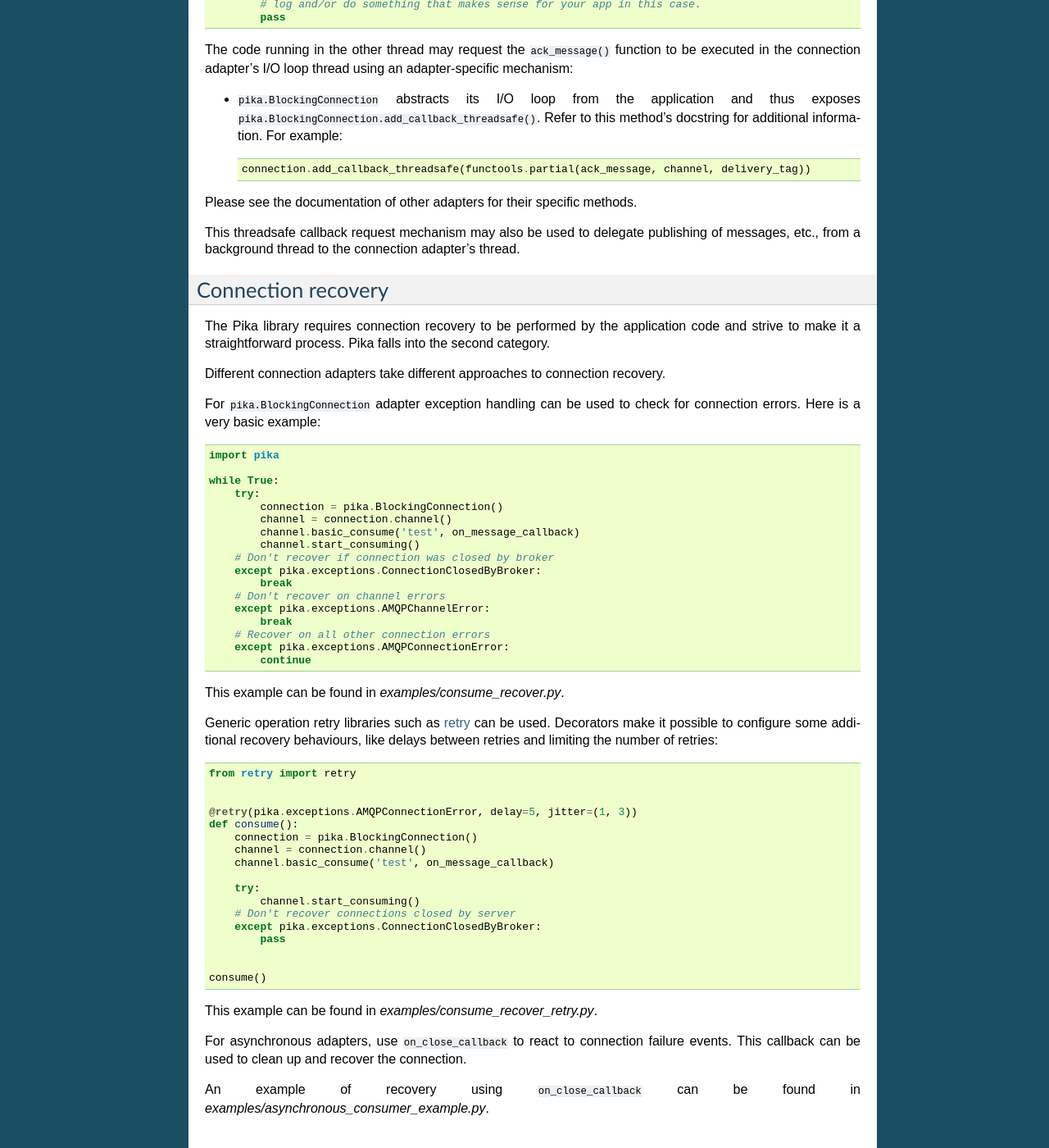
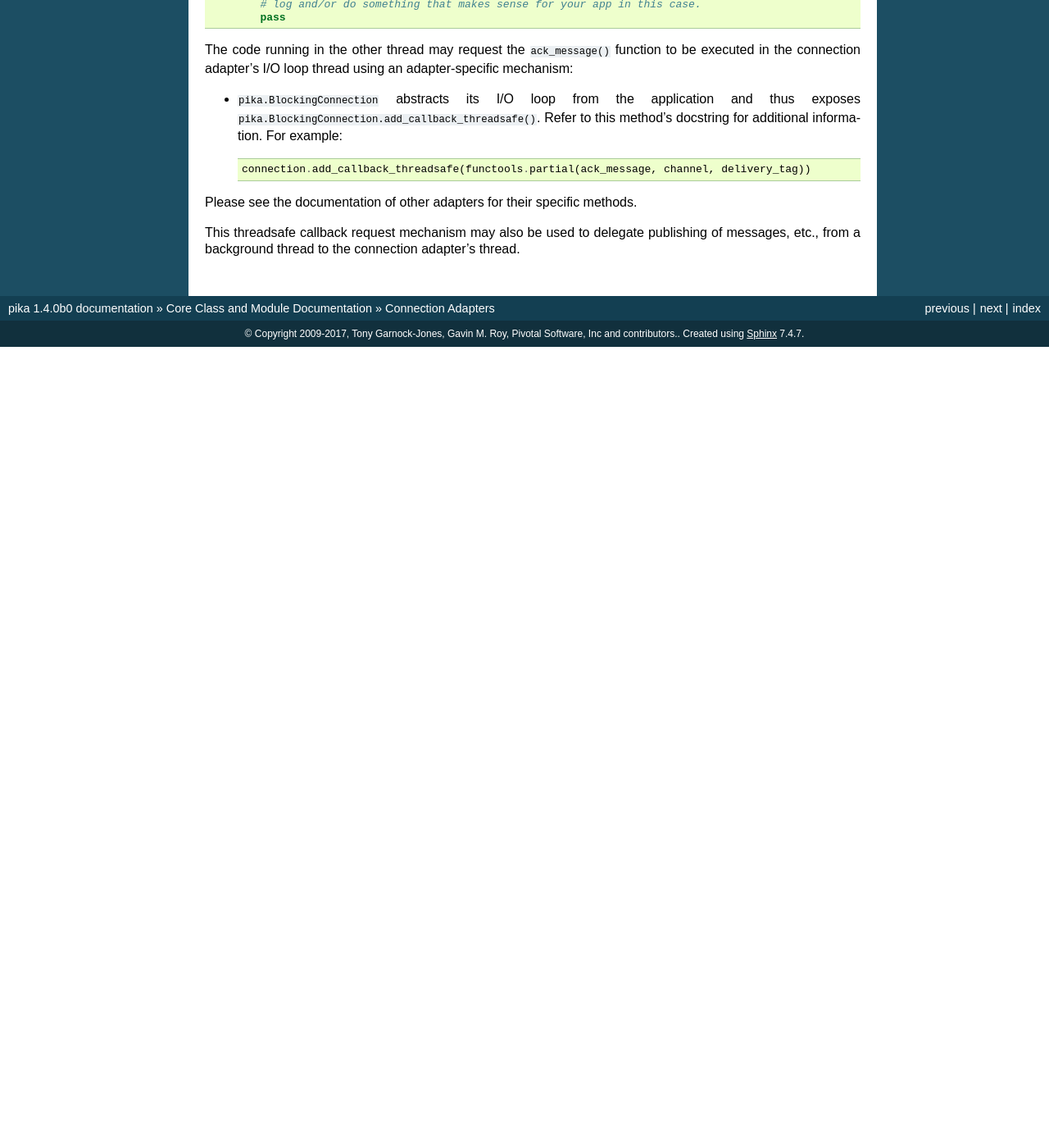
Before and after one commit to pika/pika, a Sphinx documentation site: the page built from docs/modules/adapters/index.rst, in a window 1280 px wide and 1400 px high, scrolled down 779 px. Shown: the whole window at 82% size. Built offline with Sphinx 7.4.7, drawn with Linux system fonts in a browser that asks for light colours; after the commit the page ends 1202 px from its top, so only the background shows below that; some of the changed text lies outside the part shown.

Commit message:
Update adapters docs to reflect readme

````diff
--- a/docs/modules/adapters/blocking.rst
+++ b/docs/modules/adapters/blocking.rst
@@ -1,5 +1,4 @@
 Blocking Connection Adapter
-===========================
 .. automodule:: pika.adapters.blocking_connection
 
 Be sure to check out examples in :doc:`/examples`.
--- a/docs/modules/adapters/gevent.rst
+++ b/docs/modules/adapters/gevent.rst
@@ -5,8 +5,6 @@ Gevent Connection Adapter
 Be sure to check out the :doc:`asynchronous examples </examples>`.
 There is no specific Gevent example yet.
 
-Class Reference
-----------------
 .. autoclass:: pika.adapters.gevent_connection.GeventConnection
   :members:
   :inherited-members:
--- a/docs/modules/adapters/index.rst
+++ b/docs/modules/adapters/index.rst
@@ -63,70 +63,3 @@ Please see the documentation of other adapters for their specific methods.
 This threadsafe callback request mechanism may also be used to delegate
 publishing of messages, etc., from a background thread to the connection
 adapter's thread.
-
-Connection recovery
--------------------
-
-The Pika library requires connection recovery to be performed by the application
-code and strive to make it a straightforward process. Pika falls into the second category.
-
-Different connection adapters take different approaches to connection recovery.
-
-For ``pika.BlockingConnection`` adapter exception handling can be used to check
-for connection errors. Here is a very basic example:
-
-.. code :: python
-
-    import pika
-
-    while True:
-        try:
-            connection = pika.BlockingConnection()
-            channel = connection.channel()
-            channel.basic_consume('test', on_message_callback)
-            channel.start_consuming()
-        # Don't recover if connection was closed by broker
-        except pika.exceptions.ConnectionClosedByBroker:
-            break
-        # Don't recover on channel errors
-        except pika.exceptions.AMQPChannelError:
-            break
-        # Recover on all other connection errors
-        except pika.exceptions.AMQPConnectionError:
-            continue
-
-This example can be found in `examples/consume_recover.py`.
-
-Generic operation retry libraries such as
-`retry <https://github.com/invl/retry>`_ can be used. Decorators make it
-possible to configure some additional recovery behaviours, like delays between
-retries and limiting the number of retries:
-
-.. code :: python
-
-    from retry import retry
-
-
-    @retry(pika.exceptions.AMQPConnectionError, delay=5, jitter=(1, 3))
-    def consume():
-        connection = pika.BlockingConnection()
-        channel = connection.channel()
-        channel.basic_consume('test', on_message_callback)
-
-        try:
-            channel.start_consuming()
-        # Don't recover connections closed by server
-        except pika.exceptions.ConnectionClosedByBroker:
-            pass
-
-
-    consume()
-
-This example can be found in `examples/consume_recover_retry.py`.
-
-For asynchronous adapters, use ``on_close_callback`` to react to connection
-failure events. This callback can be used to clean up and recover the
-connection.
-
-An example of recovery using ``on_close_callback`` can be found in
-`examples/asynchronous_consumer_example.py`.
--- a/docs/modules/adapters/select.rst
+++ b/docs/modules/adapters/select.rst
@@ -7,8 +7,6 @@ Interacting with Pika from another thread
 -----------------------------------------
  ``pika.SelectConnection``'s I/O loop provides ``add_callback_threadsafe()`` to allow interacting with Pika from another thread.
 
-Class Reference
-----------------
 .. automodule:: pika.adapters.select_connection
 
 
--- a/docs/modules/adapters/tornado.rst
+++ b/docs/modules/adapters/tornado.rst
@@ -9,8 +9,6 @@ Interacting with Pika from another thread
 ```pika.adapters.tornado_connection.TornadoConnection``'s I/O loop provides
   ``add_callback()`` to allow interacting with Pika from another thread.
 
-Class Reference
-----------------
 .. autoclass:: pika.adapters.tornado_connection.TornadoConnection
   :members:
   :inherited-members:
````
Also changed, not shown: other parts of docs/modules/adapters/blocking.rst (+0 -3 lines).
